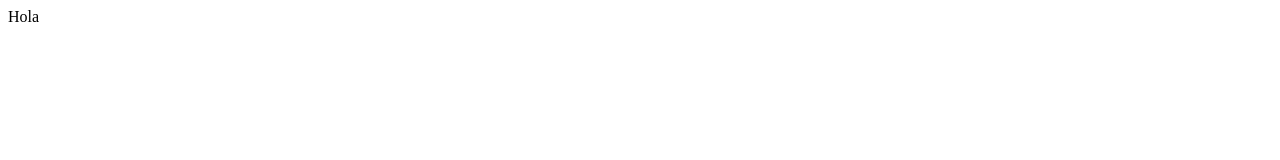
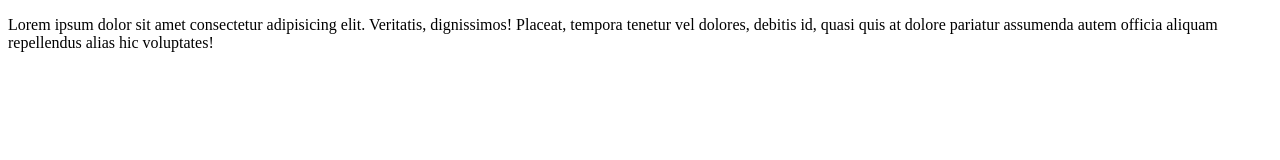
Before and after one commit to pouya5618/pouya56184444.github.io, a plain HTML site: page index.html in a window 1280 px wide. Drawn offline with Linux system fonts and the light colour scheme.

Commit message:
Update index.html

```diff
--- a/index.html
+++ b/index.html
@@ -6,6 +6,5 @@
     <title>Document</title>
 </head>
 <body>
-    Hola
-</body>
+   <p>Lorem ipsum dolor sit amet consectetur adipisicing elit. Veritatis, dignissimos! Placeat, tempora tenetur vel dolores, debitis id, quasi quis at dolore pariatur assumenda autem officia aliquam repellendus alias hic voluptates!</p>
 </html>
```
